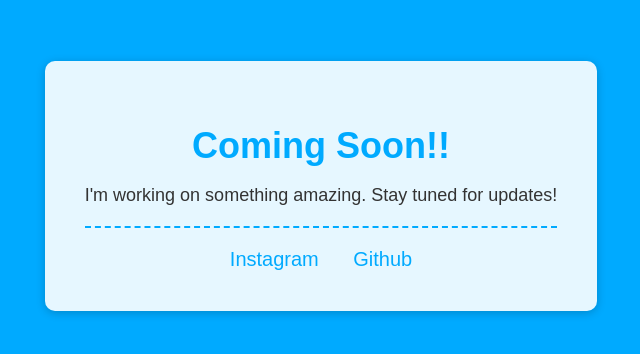
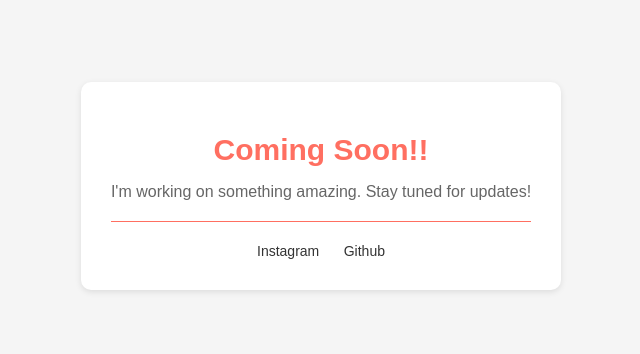
Before and after one commit to Bahesh/Bahesh.github.io, a plain HTML site: page index.html in a window 1280 px wide. Shown: the part 214-568 px from the top of the page, without its empty margins (319-959 px from the left). Drawn offline with Linux system fonts and the light colour scheme.

Commit message:
Small Tweak with the theme

```diff
--- a/styles.css
+++ b/styles.css
@@ -1,6 +1,6 @@
 body {
     font-family: 'Arial', sans-serif;
-    background-color: #00aaff;
+    background-color: #f5f5f5;
     margin: 0;
     display: flex;
     align-items: center;
@@ -9,37 +9,37 @@ body {
 }
 
 .container {
-    background-color: rgba(255, 255, 255, 0.9);
-    padding: 40px;
+    background-color: #ffffff;
+    padding: 30px;
     border-radius: 10px;
-    box-shadow: 0px 2px 10px rgba(0, 0, 0, 0.2);
+    box-shadow: 0px 2px 6px rgba(0, 0, 0, 0.1);
     text-align: center;
 }
 
 h1 {
-    color: #00aaff;
-    font-size: 36px;
+    color: #ff6f61;
+    font-size: 30px;
     margin-bottom: 10px;
 }
 
 p {
-    color: #333333;
-    font-size: 18px;
+    color: #666666;
+    font-size: 16px;
     margin-bottom: 20px;
 }
 
 .divider {
-    border-top: 2px dashed #00aaff;
+    border-top: 1px solid #ff6f61;
     margin: 20px 0;
 }
 
 .social-links a {
-    color: #00aaff;
-    margin: 0 15px;
-    font-size: 20px;
+    color: #333333;
+    margin: 0 10px;
+    font-size: 14px;
     text-decoration: none;
 }
 
 .social-links a:hover {
-    color: #0088cc;
+    color: #007bff;
 }
```
